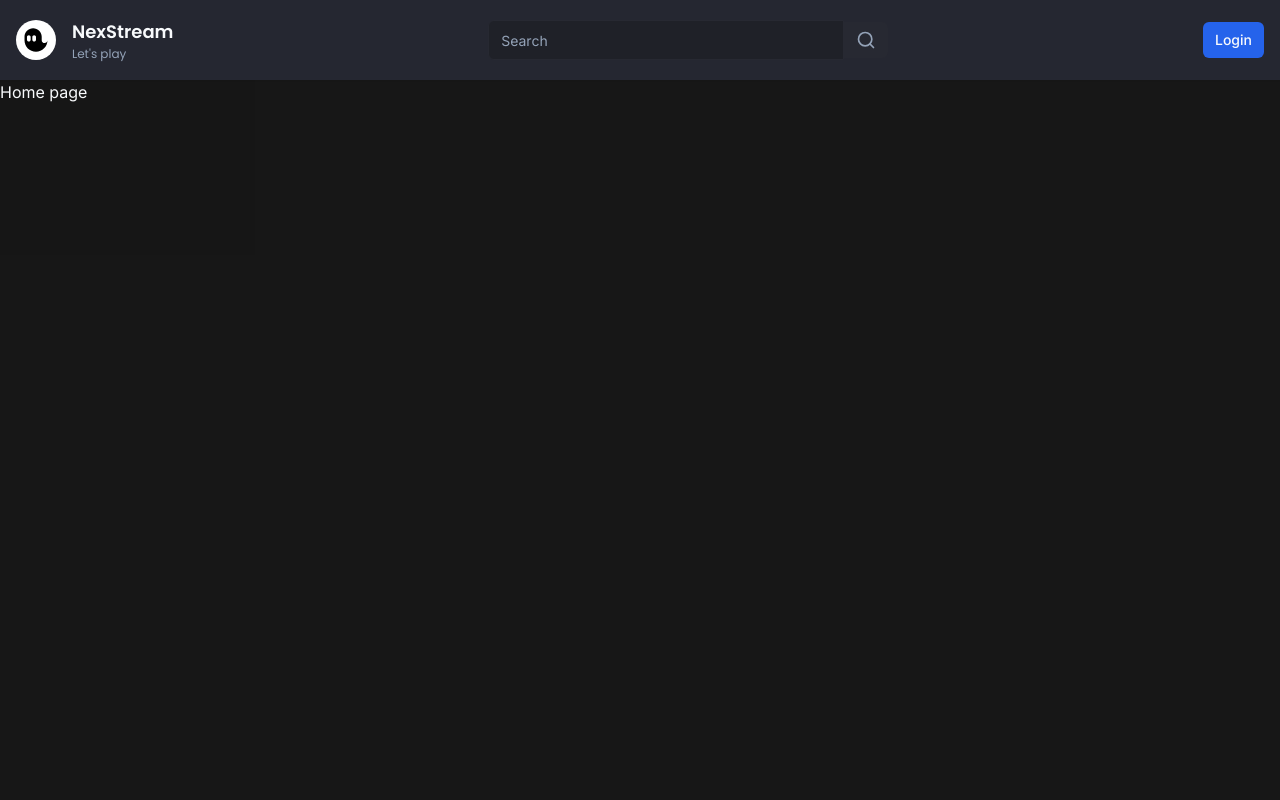
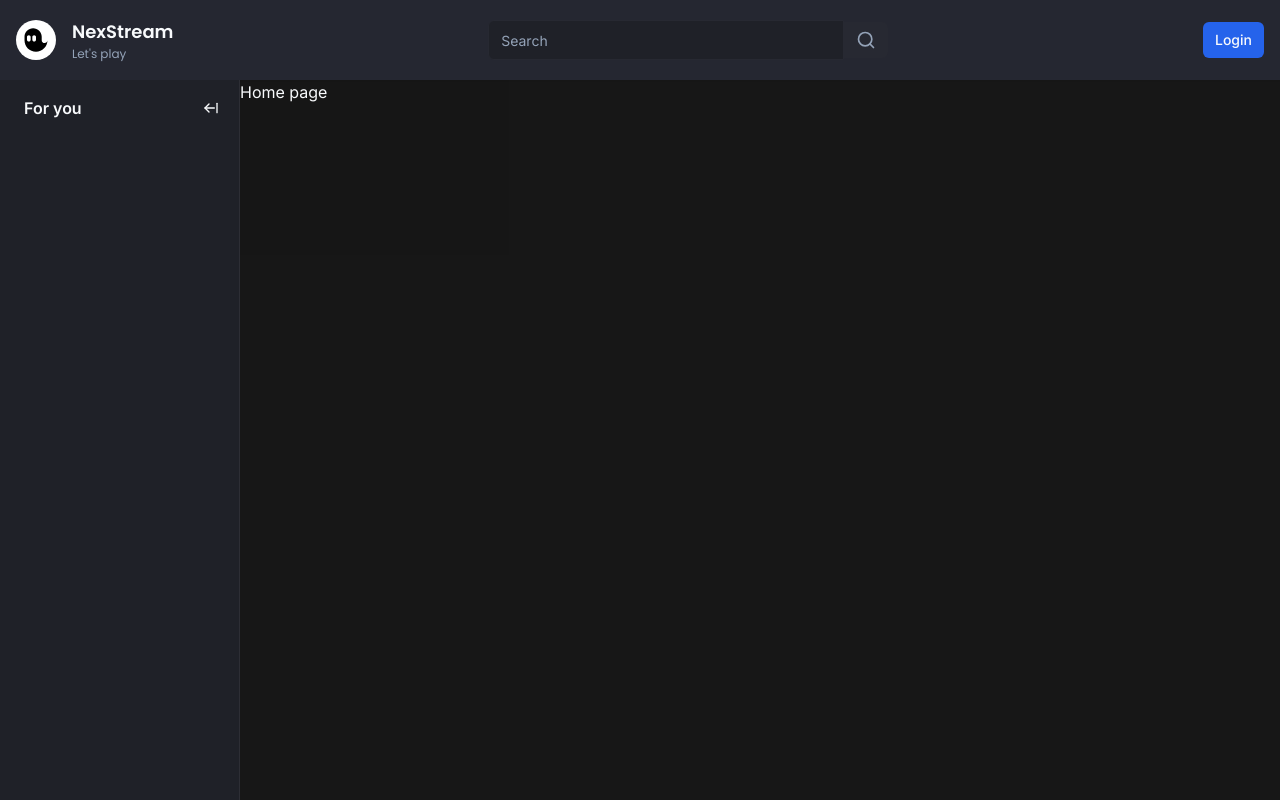
Before and after one commit to yash-mewada/NexStream, a Next.js app: page / in a window 1280 px wide. Built offline with nearby package versions, Linux system fonts and the light colour scheme; no server answers.

Commit message:
implemented sidebar

```diff
--- /dev/null
+++ b/app/(browse)/_components/container.tsx
@@ -0,0 +1,30 @@
+"use client";
+
+import { useEffect } from "react";
+import { useMediaQuery } from "usehooks-ts";
+
+import { cn } from "@/lib/utils";
+import { useSidebar } from "@/store/use-sidebar";
+
+interface ContainerProps {
+  children: React.ReactNode;
+}
+export const Container = ({ children }: ContainerProps) => {
+  const matches = useMediaQuery("(max-width: 1024px)");
+  const { collapsed, onCollapse, onExpand } = useSidebar((state) => state);
+
+  useEffect(() => {
+    if (matches) {
+      onCollapse();
+    } else {
+      onExpand();
+    }
+  }, [matches, onCollapse, onExpand]);
+  return (
+    <div
+      className={cn("flex-1", collapsed ? "ml-[70px]" : "ml-[70px] lg:ml-60")}
+    >
+      {children}
+    </div>
+  );
+};
--- /dev/null
+++ b/app/(browse)/_components/sidebar/index.tsx
@@ -0,0 +1,10 @@
+import { Toogle } from "./toggle";
+import { Wrapper } from "./wrapper";
+
+export const Sidebar = () => {
+  return (
+    <Wrapper>
+      <Toogle />
+    </Wrapper>
+  );
+};
--- /dev/null
+++ b/app/(browse)/_components/sidebar/toggle.tsx
@@ -0,0 +1,40 @@
+"use client";
+
+import { Button } from "@/components/ui/button";
+import { useSidebar } from "@/store/use-sidebar";
+import { ArrowLeftFromLine, ArrowRightFromLine } from "lucide-react";
+import { Hint } from "@/components/hint";
+
+export const Toogle = () => {
+  const { collapsed, onExpand, onCollapse } = useSidebar((state) => state);
+
+  const label = collapsed ? "Expand" : "Collapse";
+
+  return (
+    <>
+      {collapsed && (
+        <div className="hidden lg:flex w-full items-center justify-center pt-4 mb-4">
+          <Hint label={label} side="left" asChild>
+            <Button onClick={onExpand} variant="ghost" className="h-auto p-2">
+              <ArrowRightFromLine className="h-4 w-4" />
+            </Button>
+          </Hint>
+        </div>
+      )}
+      {!collapsed && (
+        <div className="p-3 pl-6 mb-2 flex items-center w-full">
+          <p className="font-semibold text-primary">For you</p>
+          <Hint label={label} side="right" asChild>
+            <Button
+              onClick={onCollapse}
+              className="h-auto p-2 ml-auto"
+              variant="ghost"
+            >
+              <ArrowLeftFromLine className="h-4 w-4" />
+            </Button>
+          </Hint>
+        </div>
+      )}
+    </>
+  );
+};
--- /dev/null
+++ b/app/(browse)/_components/sidebar/wrapper.tsx
@@ -0,0 +1,22 @@
+"use client";
+import { useSidebar } from "@/store/use-sidebar";
+import { cn } from "@/lib/utils";
+
+interface WrapperProps {
+  children: React.ReactNode;
+}
+
+export const Wrapper = ({ children }: WrapperProps) => {
+  const { collapsed } = useSidebar((state) => state);
+
+  return (
+    <aside
+      className={cn(
+        "fixed left-0 flex flex-col w-60 h-full bg-background border-r border-[#2D2E35] z-50",
+        collapsed && "w-[70px]"
+      )}
+    >
+      {children}
+    </aside>
+  );
+};
--- a/app/(browse)/layout.tsx
+++ b/app/(browse)/layout.tsx
@@ -1,10 +1,15 @@
+import { Container } from "./_components/container";
 import { Navbar } from "./_components/navbar";
+import { Sidebar } from "./_components/sidebar";
 
 const BrowseLayout = ({ children }: { children: React.ReactNode }) => {
   return (
     <>
       <Navbar />
-      <div className="flex h-full pt-20">{children}</div>
+      <div className="flex h-full pt-20">
+        <Sidebar />
+        <Container>{children}</Container>
+      </div>
     </>
   );
 };
--- /dev/null
+++ b/components/hint.tsx
@@ -0,0 +1,31 @@
+import {
+  Tooltip,
+  TooltipContent,
+  TooltipProvider,
+  TooltipTrigger,
+} from "@/components/ui/tooltip";
+
+interface HintProps {
+  label: string;
+  children: React.ReactNode;
+  asChild?: boolean;
+  side?: "top" | "bottom" | "left" | "right";
+  align?: "start" | "center" | "end";
+}
+
+export const Hint = ({ label, children, asChild, align, side }: HintProps) => {
+  return (
+    <TooltipProvider>
+      <Tooltip delayDuration={0}>
+        <TooltipTrigger asChild={asChild}>{children}</TooltipTrigger>
+        <TooltipContent
+          className="text-black bg-white"
+          side={side}
+          align={align}
+        >
+          <p className="font-semibold">{label}</p>
+        </TooltipContent>
+      </Tooltip>
+    </TooltipProvider>
+  );
+};
--- /dev/null
+++ b/components/ui/tooltip.tsx
@@ -0,0 +1,30 @@
+"use client"
+
+import * as React from "react"
+import * as TooltipPrimitive from "@radix-ui/react-tooltip"
+
+import { cn } from "@/lib/utils"
+
+const TooltipProvider = TooltipPrimitive.Provider
+
+const Tooltip = TooltipPrimitive.Root
+
+const TooltipTrigger = TooltipPrimitive.Trigger
+
+const TooltipContent = React.forwardRef<
+  React.ElementRef<typeof TooltipPrimitive.Content>,
+  React.ComponentPropsWithoutRef<typeof TooltipPrimitive.Content>
+>(({ className, sideOffset = 4, ...props }, ref) => (
+  <TooltipPrimitive.Content
+    ref={ref}
+    sideOffset={sideOffset}
+    className={cn(
+      "z-50 overflow-hidden rounded-md border bg-popover px-3 py-1.5 text-sm text-popover-foreground shadow-md animate-in fade-in-0 zoom-in-95 data-[state=closed]:animate-out data-[state=closed]:fade-out-0 data-[state=closed]:zoom-out-95 data-[side=bottom]:slide-in-from-top-2 data-[side=left]:slide-in-from-right-2 data-[side=right]:slide-in-from-left-2 data-[side=top]:slide-in-from-bottom-2",
+      className
+    )}
+    {...props}
+  />
+))
+TooltipContent.displayName = TooltipPrimitive.Content.displayName
+
+export { Tooltip, TooltipTrigger, TooltipContent, TooltipProvider }
--- a/package.json
+++ b/package.json
@@ -13,6 +13,7 @@
     "@clerk/themes": "^1.7.9",
     "@prisma/client": "^5.7.1",
     "@radix-ui/react-slot": "^1.0.2",
+    "@radix-ui/react-tooltip": "^1.0.7",
     "class-variance-authority": "^0.7.0",
     "clsx": "^2.0.0",
     "lucide-react": "^0.298.0",
@@ -23,7 +24,9 @@
     "react-dom": "^18",
     "svix": "^1.15.0",
     "tailwind-merge": "^2.1.0",
-    "tailwindcss-animate": "^1.0.7"
+    "tailwindcss-animate": "^1.0.7",
+    "usehooks-ts": "^2.9.1",
+    "zustand": "^4.4.7"
   },
   "devDependencies": {
     "@types/node": "^20",
--- /dev/null
+++ b/store/use-sidebar.ts
@@ -0,0 +1,13 @@
+import { create } from "zustand";
+
+interface SidebarStore {
+  collapsed: boolean;
+  onExpand: () => void;
+  onCollapse: () => void;
+}
+
+export const useSidebar = create<SidebarStore>((set) => ({
+  collapsed: false,
+  onExpand: () => set(() => ({ collapsed: false })),
+  onCollapse: () => set(() => ({ collapsed: true })),
+}));
```
Also changed, not shown: 1 other file (tests, documents, lock files or other folders).
